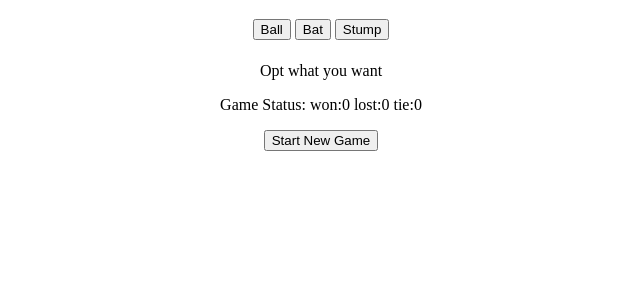
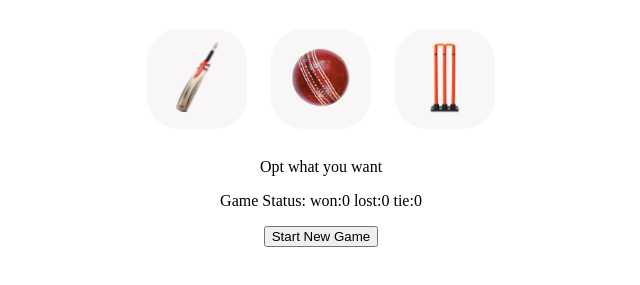
Before and after one commit to coderNishant11/CricketGame_JS, a plain HTML site: page index.html in a window 1280 px wide. Shown: the part 61-346 px from the top of the page, without its empty margins (319-959 px from the left). Drawn offline with Linux system fonts and the light colour scheme.

Commit message:
added image in button

```diff
--- a/index.html
+++ b/index.html
@@ -9,10 +9,17 @@
 <body>
 
     <h1>Bat Ball Stump game</h1>
-    <button id="ball" onclick='selection("Ball")'>Ball</button>
-    <button id='bat' onclick='selection("Bat")''>Bat</button>
-    <button id="stump" onclick='selection("Stump")'>Stump</button>
-     <h5 id="won"></h5>
+    <button id='bat' onclick='selection("Bat")' class="choice-button">
+        <img src="./images/bat.png" alt="bat-image" class="choice-image">
+    </button>
+    <button id="ball" onclick='selection("Ball")' class="choice-button">
+        <img src="./images/ball.png" alt="ball-image" class="choice-image">
+    </button>
+
+    <button id="stump" onclick='selection("Stump")' class="choice-button">
+        <img src="./images/stump.png" alt="stump.png-image" class="choice-image">
+    </button>
+    <h3 id="won"></h3>
     <p id="selection">Opt what you want</p>
     <p id="gameStatus"></p>
 
--- a/style.css
+++ b/style.css
@@ -1,3 +1,18 @@
 body{
     text-align: center;
 }
+
+.choice-button{
+    height: 100px;
+    width: 100px;
+    border: none;
+    margin:10px;
+    background-color: rgb(248, 246, 246);
+    border-radius: 2rem;
+    cursor: pointer;
+}
+
+.choice-image{
+    height:75px;
+
+}
```
Also changed, not shown: images/ball.png (added), images/bat.png (added), images/stump.png (added).
